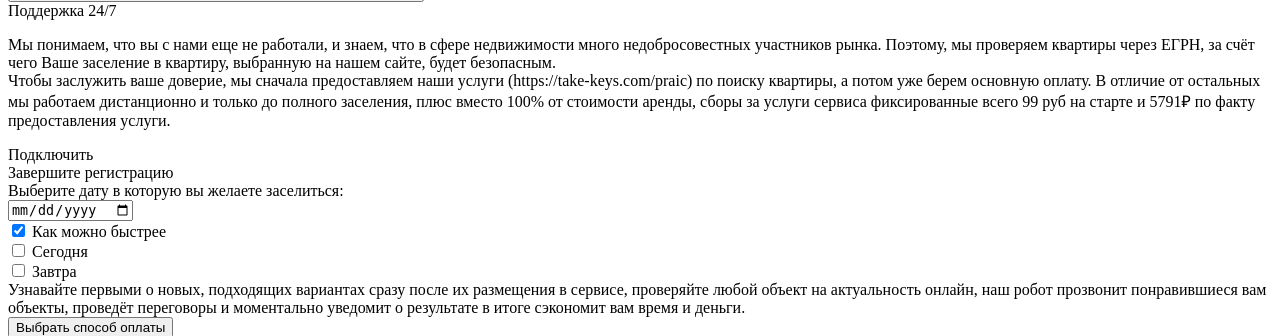
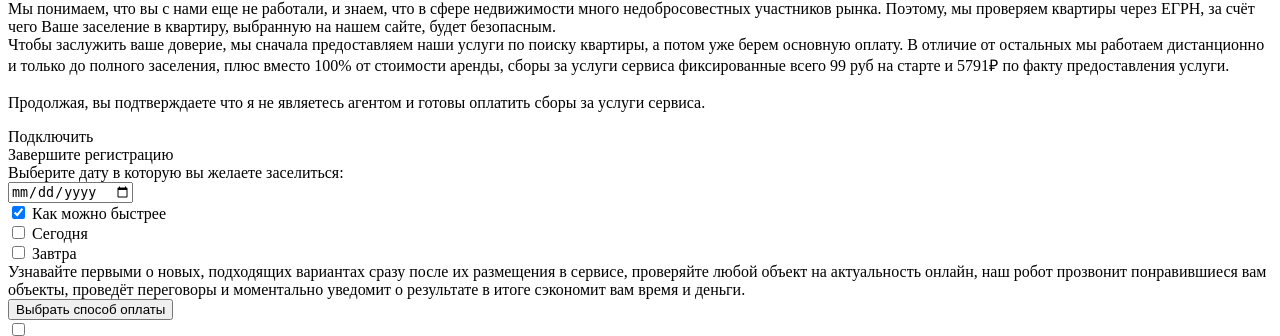
Before and after one commit to aveBHS/take-keys, a PHP site: page /layout/popup/purchase.php in a window 1280 px wide. Shown: the part 1986-2322 px from the top of the page. Run offline with PHP 8.4, Linux system fonts and the light colour scheme.

Commit message:
Обновление текста при авторизации, регистрации и оплате

```diff
--- a/src/Site/Views/cabinet/login.php
+++ b/src/Site/Views/cabinet/login.php
@@ -78,7 +78,7 @@ $_page_title = "Войти в кабинет | Take Keys";
                                                 <div class="swiper-slide">
                                                     <div class="" data-swiper-parallax="100%">
                                                         <div class="auth__title">Войдите в учетную запись, чтобы продолжить пользоваться сервисом</div>
-                                                        <div class="auth__desc">Единая городская база недвижимости</div>
+                                                        <div class="auth__desc">Take Keys объединяет объявления о недвижимости самых популярных площадок Рунета, чтобы сделать подбор жилья максимально удобным для Вас</div>
                                                     </div>
                                                     <div class="" data-swiper-parallax="30%" data-swiper-parallax-opacity="0">
                                                         <form class="auth__form-signin" novalidate>
@@ -141,7 +141,7 @@ $_page_title = "Войти в кабинет | Take Keys";
                                                 <div class="swiper-slide">
                                                     <div class="" data-swiper-parallax="100%">
                                                         <div class="auth__title">Войдите в учетную запись, чтобы продолжить пользоваться сервисом</div>
-                                                        <div class="auth__desc">Единая городская база недвижимости</div>
+                                                        <div class="auth__desc">Take Keys объединяет объявления о недвижимости самых популярных площадок Рунета, чтобы сделать подбор жилья максимально удобным для Вас</div>
                                                     </div>
                                                     <div class="" data-swiper-parallax="30%" data-swiper-parallax-opacity="0">
                                                         <form id="auth__send-signin" class="needs-validation" novalidate method="POST">
--- a/src/Site/Views/layout/popup/purchase.php
+++ b/src/Site/Views/layout/popup/purchase.php
@@ -10,8 +10,8 @@ $name = $name ?? "пользователь";
         <div class="modal-content">
             <div class="popup__wrp px-lg-5">
                 <div class="popup__content mw-100">
-                    <div class="popup__title">Найдётся всё</div>
-                    <div class="popup__text text-left">Уважаемый <?=$name?>, благодарим вас за интерес к Take Keys и искренне желаем удачного заселения. Сразу после оплаты тарифа "Найдётся всё" вам станут доступны все услуги. По статистике 98% пользователей заселяются в желаемый день.</div>
+                    <div class="popup__title">Уважаемый <?=$name?>, благодарим вас за интерес к Take Keys и искренне желаем удачного заселения.</div>
+                    <div class="popup__text text-left"></div>
                     <div class="row gx-4 gy-2 row-cols-1 row-cols-md-2 mb-4">
                         <div class="col">
                             <div class="row gx-3 align-items-center">
@@ -87,9 +87,10 @@ $name = $name ?? "пользователь";
                         </div>
                     </div>
                     <div class="popup__buttons">
-                        <p class="fs-14 text-start">Мы понимаем, что вы с нами еще не работали, и знаем, что в сфере недвижимости много недобросовестных участников рынка.
-                            Поэтому, мы проверяем квартиры через ЕГРН, за счёт чего Ваше заселение в квартиру, выбранную на нашем сайте, будет безопасным.<br/>Чтобы заслужить ваше доверие, мы сначала предоставляем наши услуги (https://take-keys.com/praic) по поиску квартиры, а потом уже берем основную оплату.
-                            В отличие от остальных мы работаем дистанционно и только до полного заселения, плюс вместо 100% от стоимости аренды, сборы за услуги сервиса фиксированные всего 99 руб на старте и 5791₽ по факту предоставления услуги.</p>
+                        <p class="fs-14 text-start">Мы понимаем, что вы с нами еще не работали, и знаем, что в сфере недвижимости много недобросовестных участников рынка. Поэтому, мы проверяем квартиры через ЕГРН, за счёт чего Ваше заселение в квартиру, выбранную на нашем сайте, будет безопасным.<br>
+                            Чтобы заслужить ваше доверие, мы сначала предоставляем наши услуги по поиску квартиры, а потом уже берем основную оплату. В отличие от остальных мы работаем дистанционно и только до полного заселения, плюс вместо 100% от стоимости аренды, сборы за услуги сервиса фиксированные всего 99 руб на старте и 5791₽ по факту предоставления услуги.<br><br>
+                            Продолжая, вы подтверждаете что я не являетесь агентом и готовы оплатить сборы за услуги сервиса.
+                        </p>
                         <a class="btn btn-dark px-5" data-bs-target="#popup-tarif-max-2" data-bs-toggle="modal" data-bs-dismiss="modal">Подключить</a>
                     </div>
                 </div>
```
Also changed, not shown: src/Site/Views/layout/popup/auth.php (+6 -6 lines).
